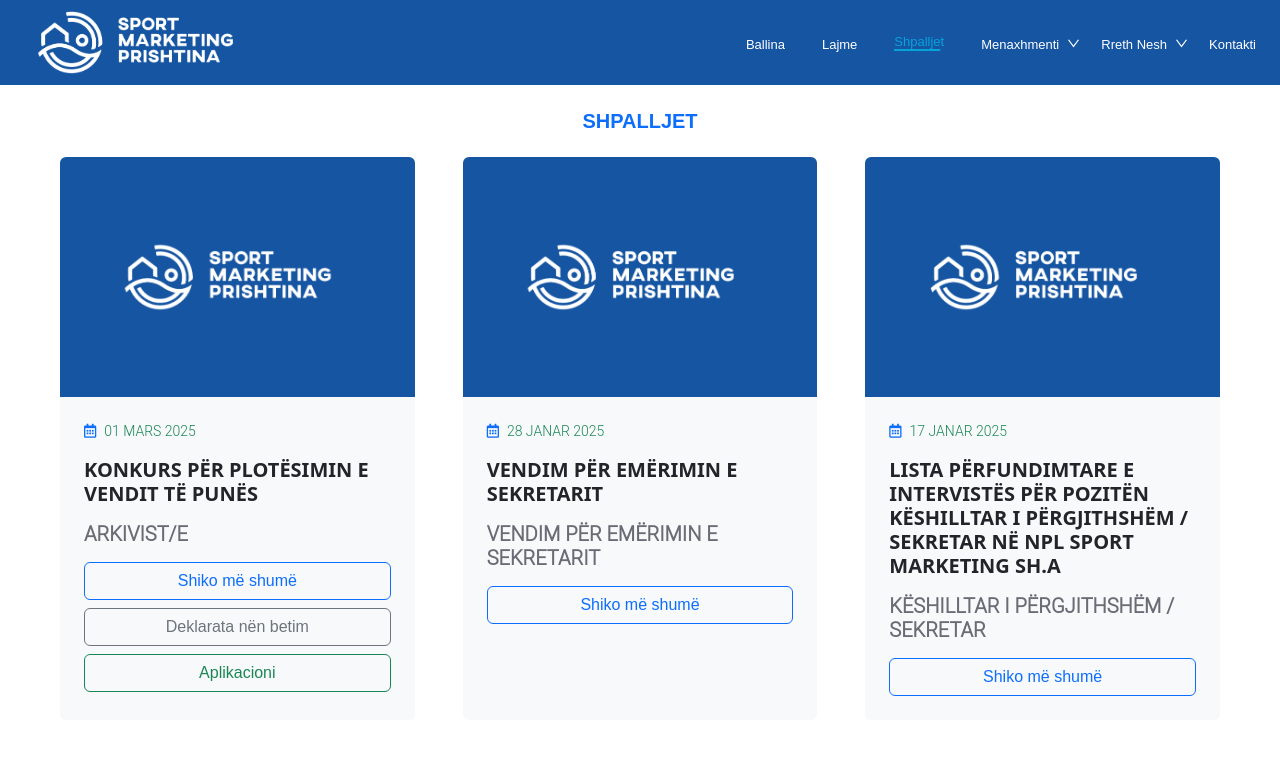
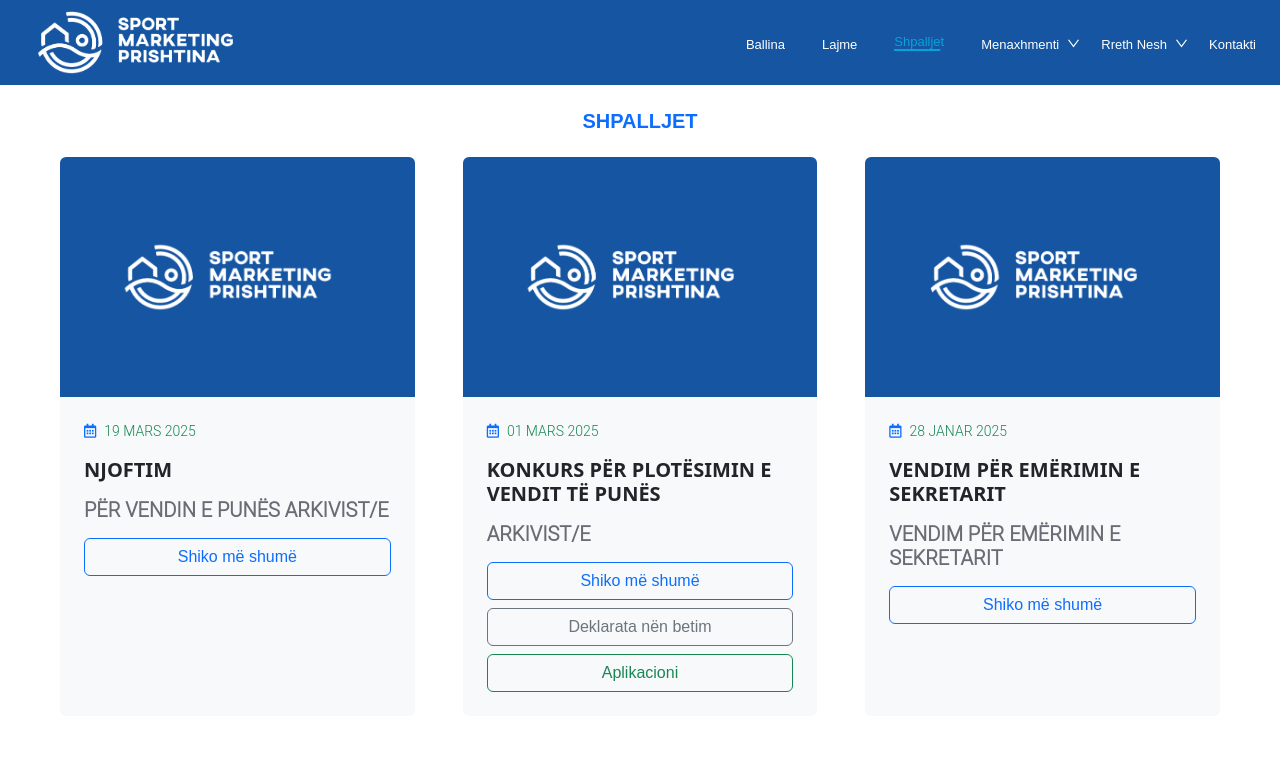
Before and after one commit to KreshnikKelmendi/nplsportmarketing, a React (Create React App) app: page /ads in a window 1280 px wide. Shown: the top 762 px of the page. Built offline with nearby package versions, Linux system fonts and the light colour scheme; a web font is replaced by a local one.

Commit message:
arkiciste

```diff
--- a/src/dataPova/shpalljet.js
+++ b/src/dataPova/shpalljet.js
@@ -30,9 +30,18 @@ import file21 from "../img/konkursSekretar-2024.pdf"
 import file22 from "../img/Lista përfundimtare e intervistës për pozitën Këshilltar i përgjithshëm  Sekretar në NPL Sport Marketing Sh.A.pdf"
 import file23 from "../img/vendim per emerimin e sekretarit.pdf"
 import file24 from "../img/Konkursi për Arkivist.pdf"
+import file25 from "../img/arkivist-njoftim.pdf"
 
 
 const shpalljet = [
+    {
+        id: 23-5,
+        title: "Njoftim",
+        date: "19 MARS 2025",
+        name: `për vendin e punës Arkivist/e`,
+        photo: image5,
+        pdfFile: file25,
+    },
     {
         id: 23-4,
         title: "Konkurs për plotësimin e vendit të punës",
```
Also changed, not shown: 1 other file (tests, documents, lock files or other folders).
